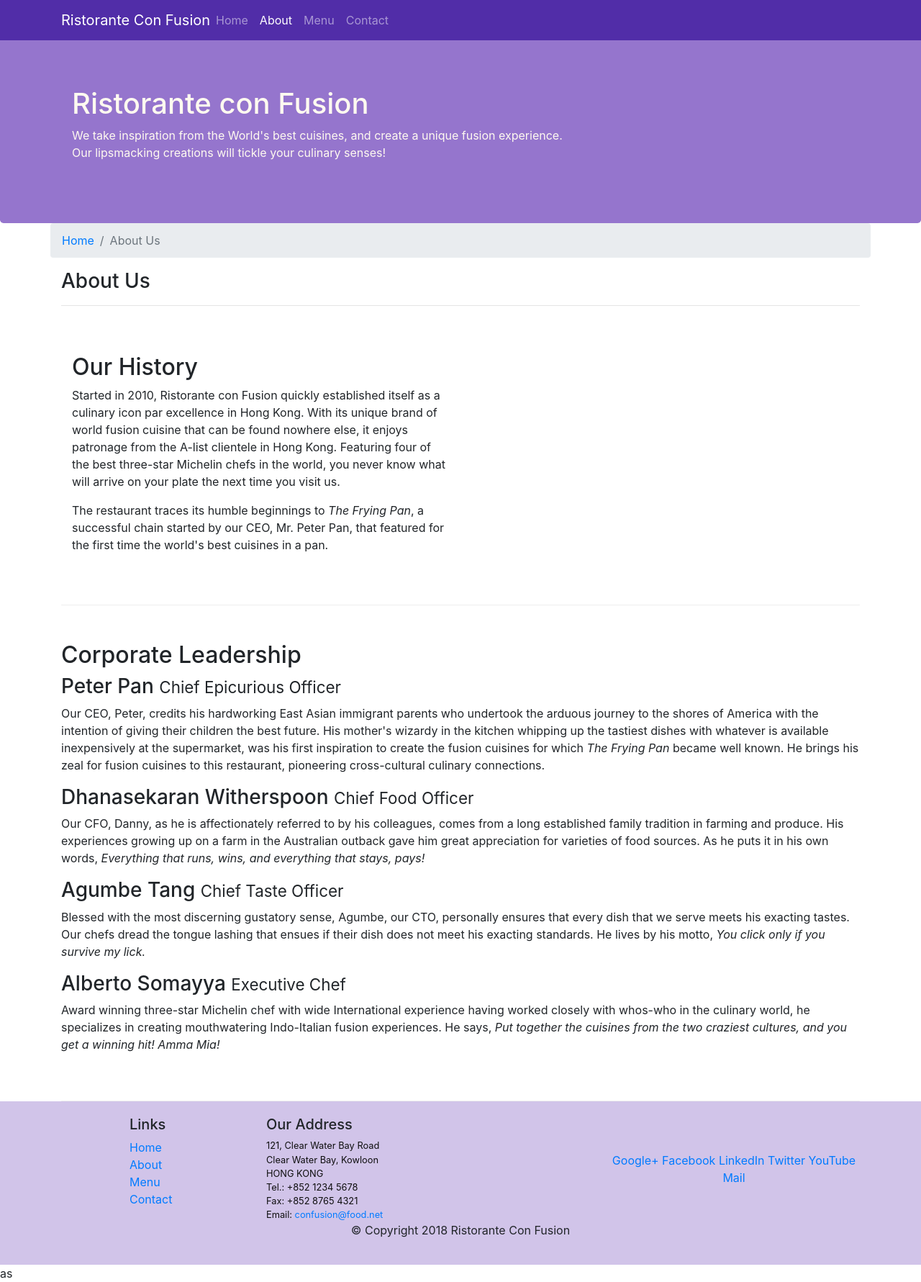
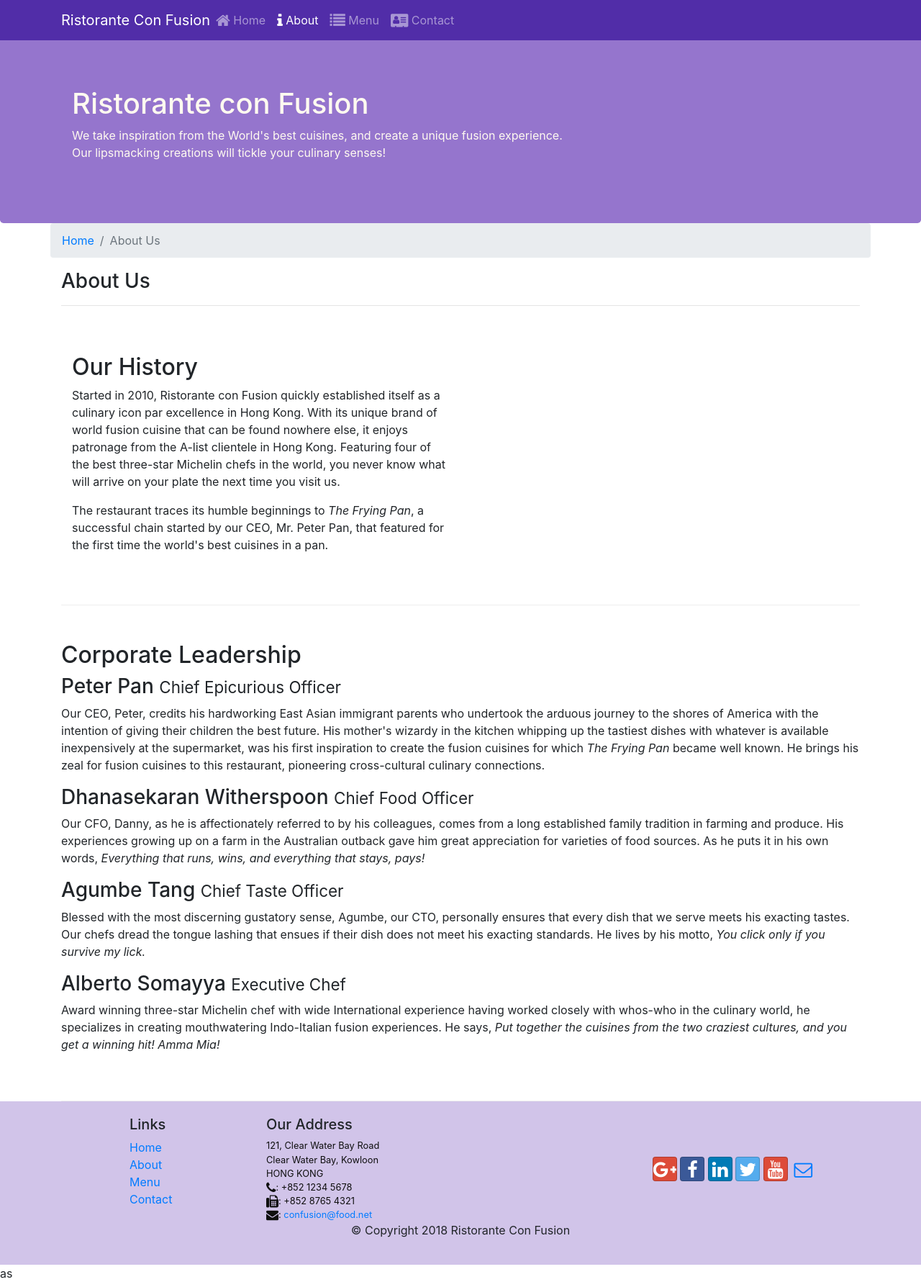
Before and after one commit to chintan8195/Front-End-Web-UI-Frameworks-and-Tools-Bootstrap-4, a website: page aboutus.html in a window 1280 px wide. Shown: the whole page at 72% size. Drawn offline with nearby package versions, Linux system fonts and the light colour scheme.

Commit message:
Icon fonts

```diff
--- a/aboutus.html
+++ b/aboutus.html
@@ -8,6 +8,8 @@
 
         <!-- Bootstrap CSS -->
         <link rel="stylesheet" href="node_modules/bootstrap/dist/css/bootstrap.min.css">
+        <link rel="stylesheet" href="node_modules/font-awesome/css/font-awesome.min.css">
+        <link rel="stylesheet" href="node_modules/bootstrap-social/bootstrap-social.css">
         <link rel="stylesheet" href="css/styles.css">
     <title>Ristorante Con Fusion: About Us</title>
 
@@ -22,10 +24,10 @@
                    <a class="navbar-brand mr-auto" href="./index.html">Ristorante Con Fusion</a>
                    <div class="collapse navbar-collapse" id="Navbar">
                         <ul class="navbar-nav mr-auto">
-                            <li class="nav-item"><a class="nav-link" href="./index.html">Home</a></li>
-                            <li class="nav-item active"><a class="nav-link" href="#">About</a></li>
-                            <li class="nav-item"><a class="nav-link" href="#">Menu</a></li>
-                            <li class="nav-item"><a class="nav-link" href="#">Contact</a></li>
+                                <li class="nav-item"><a class="nav-link" href="./index.html"><span class="fa fa-home fa-lg"></span> Home</a></li>
+                                <li class="nav-item active"><a class="nav-link" href="#"><span class="fa fa-info fa-lg"></span> About</a></li>
+                                <li class="nav-item"><a class="nav-link" href="#"><span class="fa fa-list fa-lg"></span> Menu</a></li>
+                                <li class="nav-item"><a class="nav-link" href="#"><span class="fa fa-address-card fa-lg"></span> Contact</a></li>
                         </ul>
                    </div>
                 </div>
@@ -100,20 +102,23 @@
 		              121, Clear Water Bay Road<br>
 		              Clear Water Bay, Kowloon<br>
 		              HONG KONG<br>
-		              Tel.: +852 1234 5678<br>
-		              Fax: +852 8765 4321<br>
-		              Email: <a href="mailto:confusion@food.net">confusion@food.net</a>
+		              <i class="fa fa-phone fa-lg"></i>: +852 1234 5678<br>
+                      <i class="fa fa-fax fa-lg"></i>: +852 8765 4321<br>
+                      <i class="fa fa-envelope fa-lg"></i>:
+                      <a href="mailto:confusion@food.net">confusion@food.net</a>
+
 		           </address>
                 </div>
                 <div class="col-12 col-sm-4 align-self-center">
-                    <div class="text-center">
-                        <a href="http://google.com/+">Google+</a>
-                        <a href="http://www.facebook.com/profile.php?id=">Facebook</a>
-                        <a href="http://www.linkedin.com/in/">LinkedIn</a>
-                        <a href="http://twitter.com/">Twitter</a>
-                        <a href="http://youtube.com/">YouTube</a>
-                        <a href="mailto:">Mail</a>
-                    </div>
+                        <div class="text-center">
+                                <a class="btn btn-social-icon btn-google" href="http://google.com/+"><i class="fa fa-google-plus"></i></a>
+                                <a class="btn btn-social-icon btn-facebook" href="http://www.facebook.com/profile.php?id="><i class="fa fa-facebook"></i></a>
+                                <a class="btn btn-social-icon btn-linkedin" href="http://www.linkedin.com/in/"><i class="fa fa-linkedin"></i></a>
+                                <a class="btn btn-social-icon btn-twitter" href="http://twitter.com/"><i class="fa fa-twitter"></i></a>
+                                <a class="btn btn-social-icon btn-google" href="http://youtube.com/"><i class="fa fa-youtube"></i></a>
+                                <a class="btn btn-social-icon" href="mailto:"><i class="fa fa-envelope-o"></i></a>
+                            </div>
+
                 </div>
            </div>
            <div class="row justify-content-center">
--- a/package.json
+++ b/package.json
@@ -15,6 +15,8 @@
   },
   "dependencies": {
     "bootstrap": "^4.0.0",
+    "bootstrap-social": "^5.1.1",
+    "font-awesome": "^4.7.0",
     "jquery": "^3.3.1",
     "popper.js": "^1.12.9"
   }
```
Also changed, not shown: index.html (+19 -14 lines), 1 other file.
